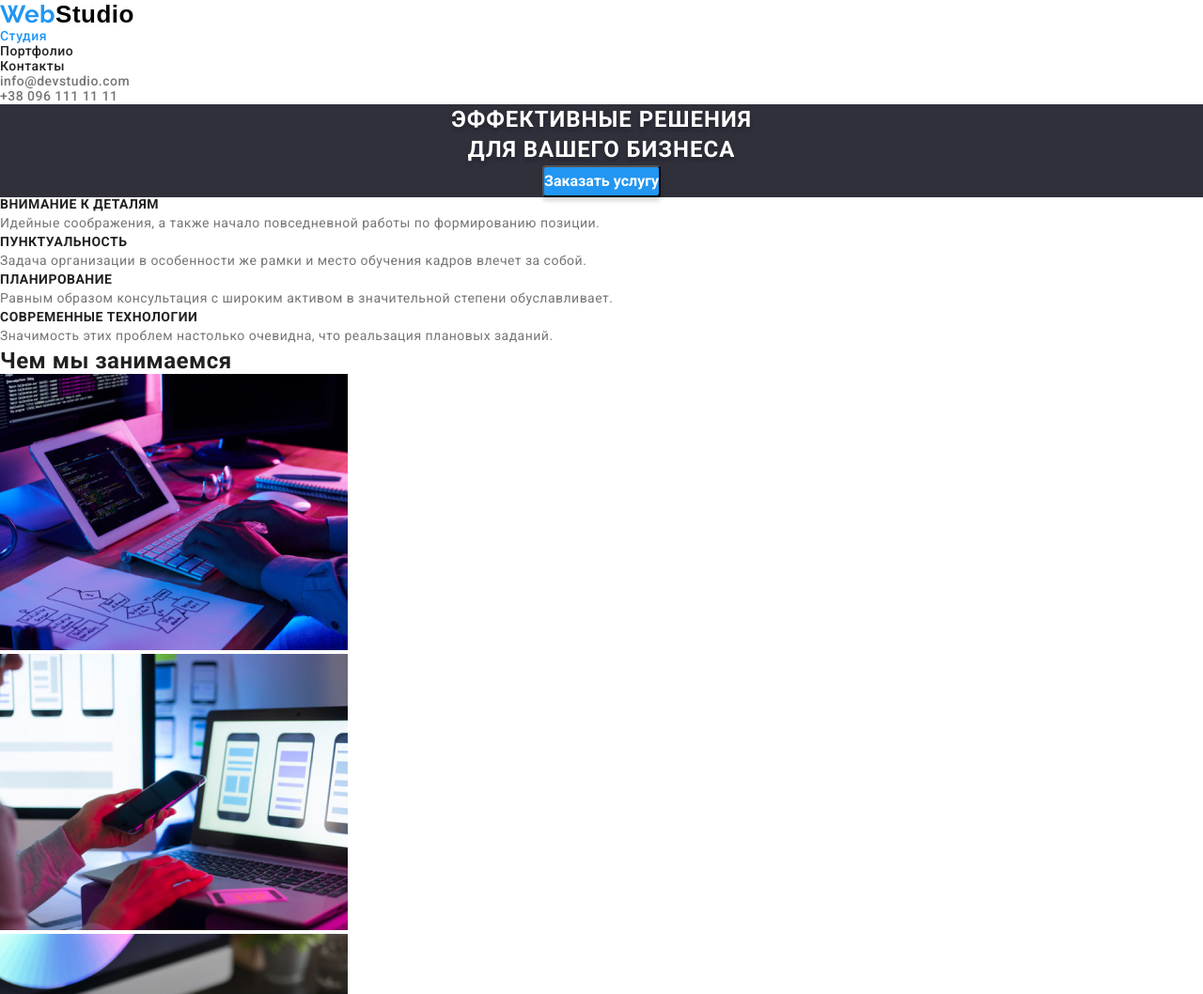
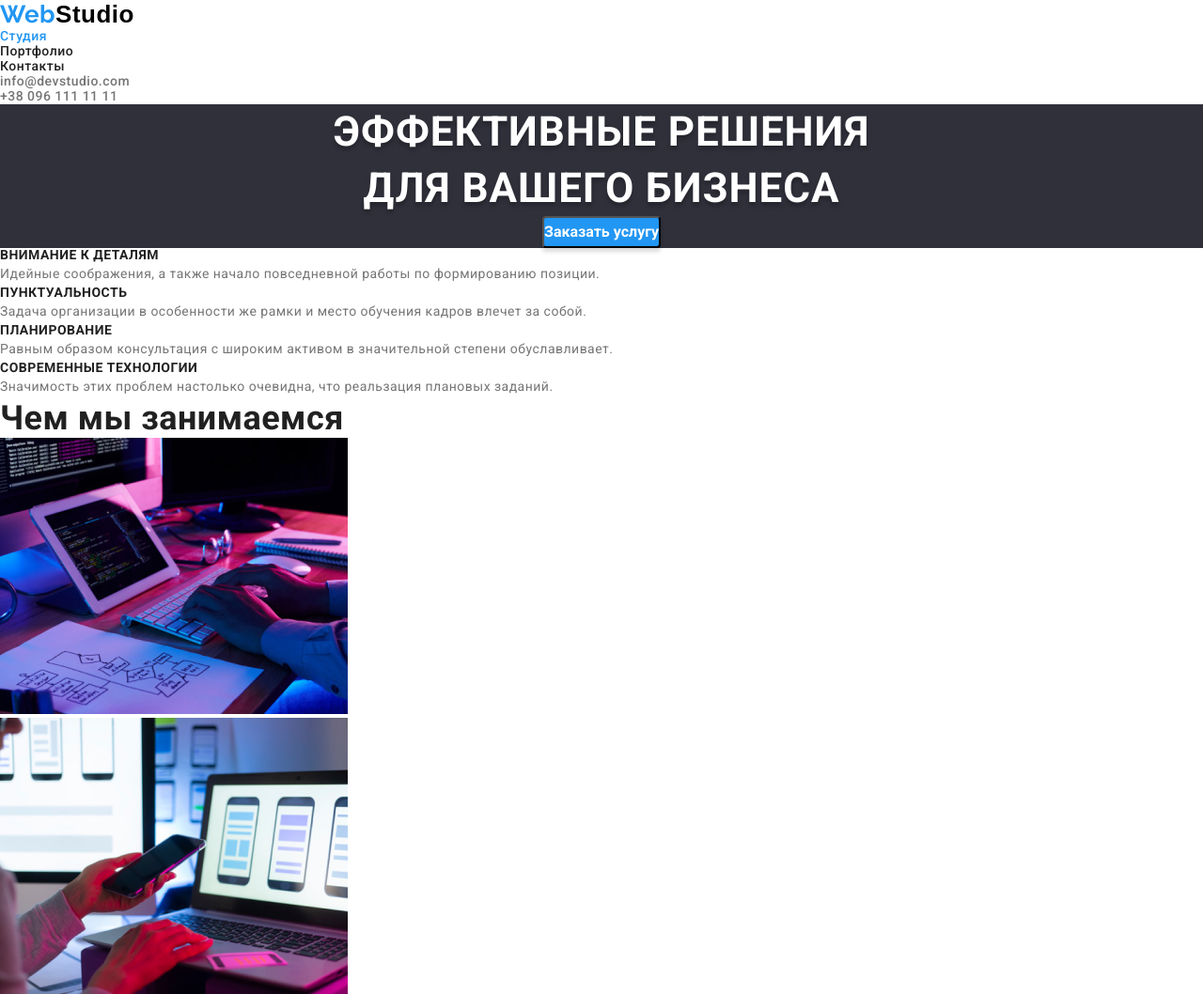
Before and after one commit to Nez5557/goit-markup-hw-02, a plain HTML site: page index.html in a window 1280 px wide. Shown: the top 1058 px of the page at 94% size. Drawn offline with Linux system fonts and the light colour scheme.

Commit message:
git add .WebStudio

```diff
--- a/css/styles.css
+++ b/css/styles.css
@@ -85,15 +85,16 @@ body {
   line-height: 1.14;
   letter-spacing: 2%;
 }
+.hero > h1 {
+  font-size: 44px;
+}
 .hero {
   background-color: var(--primary-background-color);
   color: var(--white-color);
   font-weight: 900;
-  size: 44px;
   line-height: 1.36;
   letter-spacing: 0.06em;
   text-align: center;
-  border: 1px solid var (-black-color);
   text-shadow: 0px 4px 4px rgba(0, 0, 0, 0.25);
 }
 .order-service {
@@ -107,9 +108,6 @@ body {
   text-align: center;
   box-shadow: 0px 4px 4px rgba(0, 0, 0, 0.15);
   border-radius: 4px;
-}
-.section-work {
-  font-size: 14px;
 }
 .our-work {
   color: var(--title-text-color);
@@ -125,9 +123,10 @@ body {
 .description {
   color: var(--title-text-color);
   font-weight: 700;
+  font-size: 36px;
   line-height: 1.17;
 }
-.our-piople {
+.our-people {
   box-align: center;
   font-size: 16px;
   line-height: 1.19;
--- a/index.html
+++ b/index.html
@@ -1,6 +1,5 @@
 <!DOCTYPE html>
 <html lang="ru">
-
   <head>
     <meta charset="UTF-8">
     <meta name="viewport" content="width=device-width, initial-scale=1.0">
@@ -30,7 +29,7 @@
                 <h1>ЭФФЕКТИВНЫЕ РЕШЕНИЯ <br> ДЛЯ ВАШЕГО БИЗНЕСА</h1>
                 <button class="order-service">Заказать услугу</button>
             </section>
-            <section class="section-work">
+            <section>
                 <h2 class="description"></h2>
               <ul>
                   <li>
@@ -61,7 +60,7 @@
             </section>
             <section>
                 <h2 class="description">Наша команда</h2>
-                <ul class="our-piople">
+                <ul class="our-people">
                   <li>
                     <img src="./images/img_1.jpg" alt="img4" width="270" height="260" />
                     <h3 class="our-team">Игорь Демьяненко</h3>
```
Also changed, not shown: portfolio.html (+7 -8 lines).
